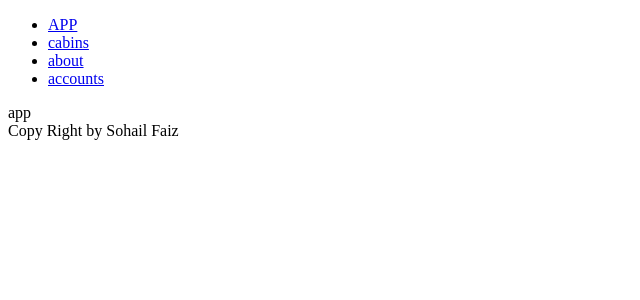
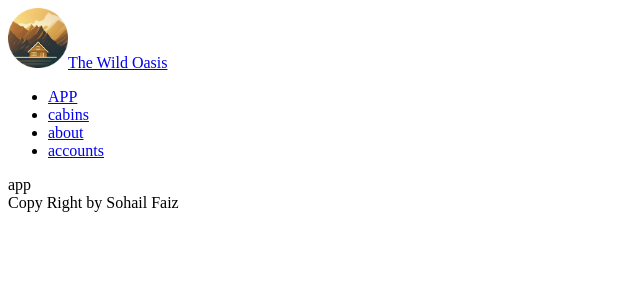
Before and after one commit to sohailexe/next-js, a Next.js app: page / in a window 1280 px wide. Shown: the top 300 px of the page, without its empty margins (0-640 px from the left). Built offline with nearby package versions, Linux system fonts and the light colour scheme.

Commit message:
server component

```diff
--- /dev/null
+++ b/app/components/Logo.js
@@ -0,0 +1,12 @@
+function Logo() {
+  return (
+    <a href="/" className="flex items-center gap-4 z-10">
+      <img src="/logo.png" height="60" width="60" alt="The Wild Oasis logo" />
+      <span className="text-xl font-semibold text-primary-100">
+        The Wild Oasis
+      </span>
+    </a>
+  );
+}
+
+export default Logo;
--- a/app/layout.js
+++ b/app/layout.js
@@ -1,5 +1,5 @@
 import Navigation from "./components/Navigation";
-
+import Logo from "./components/Logo";
 export const metadata = {
   title: "Sohail Faiz",
 };
@@ -8,6 +8,7 @@
   return (
     <html lang="en">
       <body>
+        <Logo />
         <Navigation />
         <main>{children}</main>
         <footer>Copy Right by Sohail Faiz</footer>
```
Also changed, not shown: app/cabins/page.js (+17 -2 lines), public/logo.png (added), 1 other file (tests, documents, lock files or other folders).
